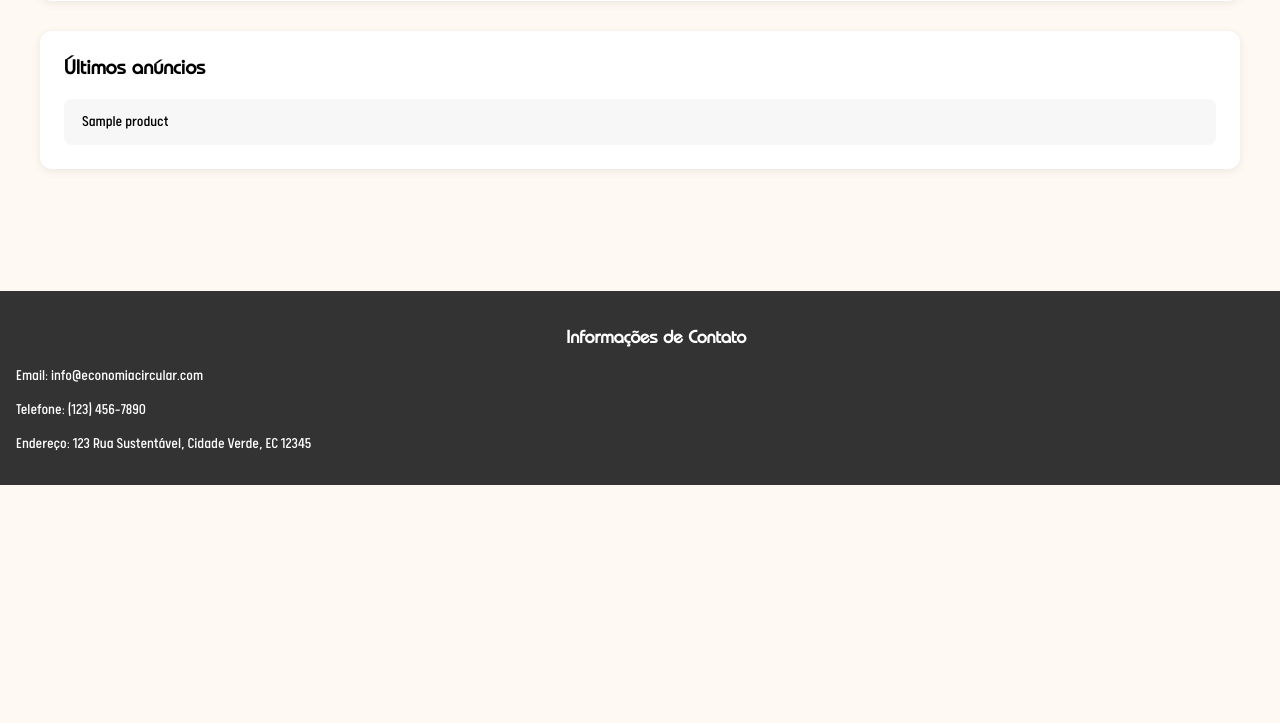
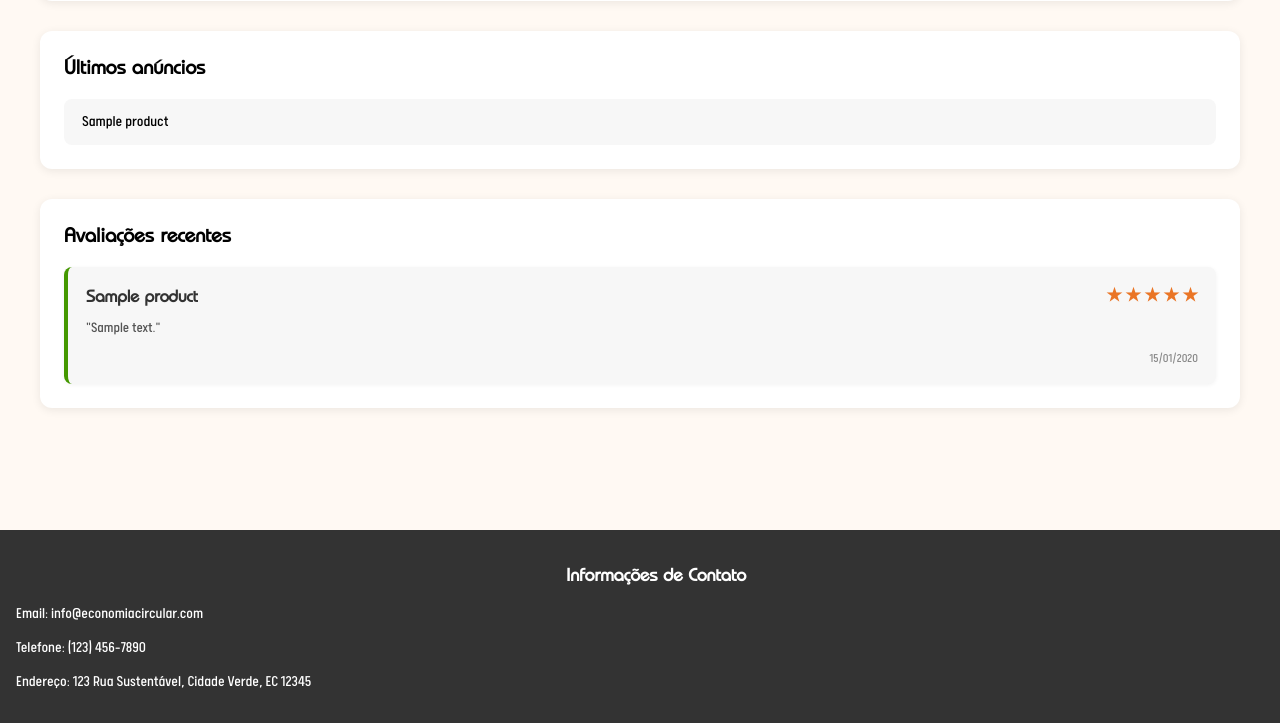
Before and after one commit to daniel-sfranco/economia-circular, a Flask app: page /dashboard/1 in a window 1280 px wide. Shown: the part 541-1264 px from the top of the page. Before the commit the page ends 1026 px from the top, so only its background shows below. Run offline with Flask 3, Linux system fonts and the light colour scheme; tables that the repository leaves empty hold one stand-in row (values such as "Sample post").

Commit message:
Adicionando seção de comentários no dashboard

```diff
--- a/desapeg/models/product_review.py
+++ b/desapeg/models/product_review.py
@@ -19,3 +19,4 @@ class ProductReview(db.Model):
     created_at = db.Column(db.DateTime, default=lambda: datetime.now(timezone.utc))
 
     sale = db.relationship("Sale", backref=db.backref("review", uselist=False, cascade="all, delete-orphan"))
+    product = db.relationship("Product", backref=db.backref("reviews", lazy=True))
--- a/desapeg/routes.py
+++ b/desapeg/routes.py
@@ -624,6 +624,14 @@ def dashboard(seller_id):
     seller = User.query.get(seller_id)
     average_rating = seller.rating_avg if seller and seller.rating_avg else '-'
 
+    recent_reviews = (
+        ProductReview.query
+        .filter_by(target_user_id=seller_id)
+        .order_by(ProductReview.created_at.desc())
+        .limit(3)
+        .all()
+    )
+
     return render_template(
         "dashboard.html",
         total_products=total_products,
@@ -631,4 +639,5 @@ def dashboard(seller_id):
         average_rating=average_rating,
         recent_products=recent_products,
         top_categories=top_categories,
+        recent_reviews=recent_reviews,
     )
--- a/desapeg/static/styles/dashboard.css
+++ b/desapeg/static/styles/dashboard.css
@@ -99,3 +99,78 @@
     border-radius: 8px;
     background: #f7f7f7;
 }
+
+/* Recent Reviews */
+.recent-reviews-grid {
+    display: grid;
+    grid-template-columns: repeat(auto-fit, minmax(280px, 1fr));
+    gap: 20px;
+    margin-top: 15px;
+}
+
+.review-card {
+    background: #f7f7f7;
+    border-radius: 8px;
+    padding: 18px;
+    border-left: 4px solid #449800;
+    box-shadow: 0 1px 4px rgba(0,0,0,0.05);
+    transition: transform 0.2s ease, box-shadow 0.2s ease;
+    display: flex;
+    flex-direction: column;
+    justify-content: space-between;
+}
+
+.review-card:hover {
+    transform: translateY(-2px);
+    box-shadow: 0 4px 12px rgba(0,0,0,0.08);
+}
+
+.review-header {
+    display: flex;
+    justify-content: space-between;
+    align-items: center;
+    margin-bottom: 12px;
+}
+
+.review-product {
+    font-family: 'Title', Arial, sans-serif;
+    font-size: 1.1rem;
+    font-weight: bold;
+    color: #333;
+    white-space: nowrap;
+    overflow: hidden;
+    text-overflow: ellipsis;
+    max-width: 170px;
+}
+
+.review-rating {
+    color: #ea7525;
+    font-size: 1.1rem;
+    font-weight: bold;
+}
+
+.review-comment {
+    font-family: 'Body', Arial, sans-serif;
+    font-size: 0.95rem;
+    color: #555;
+    margin: 0 0 12px 0;
+    line-height: 1.4;
+    text-align: left;
+}
+
+.review-footer {
+    display: flex;
+    justify-content: flex-end;
+    font-size: 0.8rem;
+    color: #888;
+}
+
+.no-reviews {
+    grid-column: 1 / -1;
+    text-align: center;
+    padding: 20px;
+    color: #888;
+    background: #f7f7f7;
+    border-radius: 8px;
+    font-family: 'Body', Arial, sans-serif;
+}
--- a/desapeg/templates/dashboard.html
+++ b/desapeg/templates/dashboard.html
@@ -65,5 +65,46 @@
 
     </section>
 
+    <section class="dashboard-section">
+
+        <h2>Avaliações recentes</h2>
+
+        <div class="recent-reviews-grid">
+
+            {% for review in recent_reviews %}
+            <div class="review-card">
+                <div class="review-header">
+                    <span class="review-product">{{ review.product.name if review.product else 'Produto Desconhecido' }}</span>
+                    <span class="review-rating" aria-label="Nota: {{ review.score }} de 5">
+                        {% for i in range(5) %}
+                            {% if i < review.score %}
+                                ★
+                            {% else %}
+                                ☆
+                            {% endif %}
+                        {% endfor %}
+                    </span>
+                </div>
+                <p class="review-comment">
+                    {% if review.comment %}
+                        "{{ review.comment }}"
+                    {% else %}
+                        <em>Sem comentário</em>
+                    {% endif %}
+                </p>
+                <div class="review-footer">
+                    <span class="review-date">{{ review.created_at.strftime('%d/%m/%Y') if review.created_at else '' }}</span>
+                </div>
+            </div>
+            {% else %}
+            <div class="no-reviews">
+                Nenhuma avaliação recebida ainda.
+            </div>
+            {% endfor %}
+
+        </div>
+
+    </section>
+
 </div>
 {% endblock %}
```
